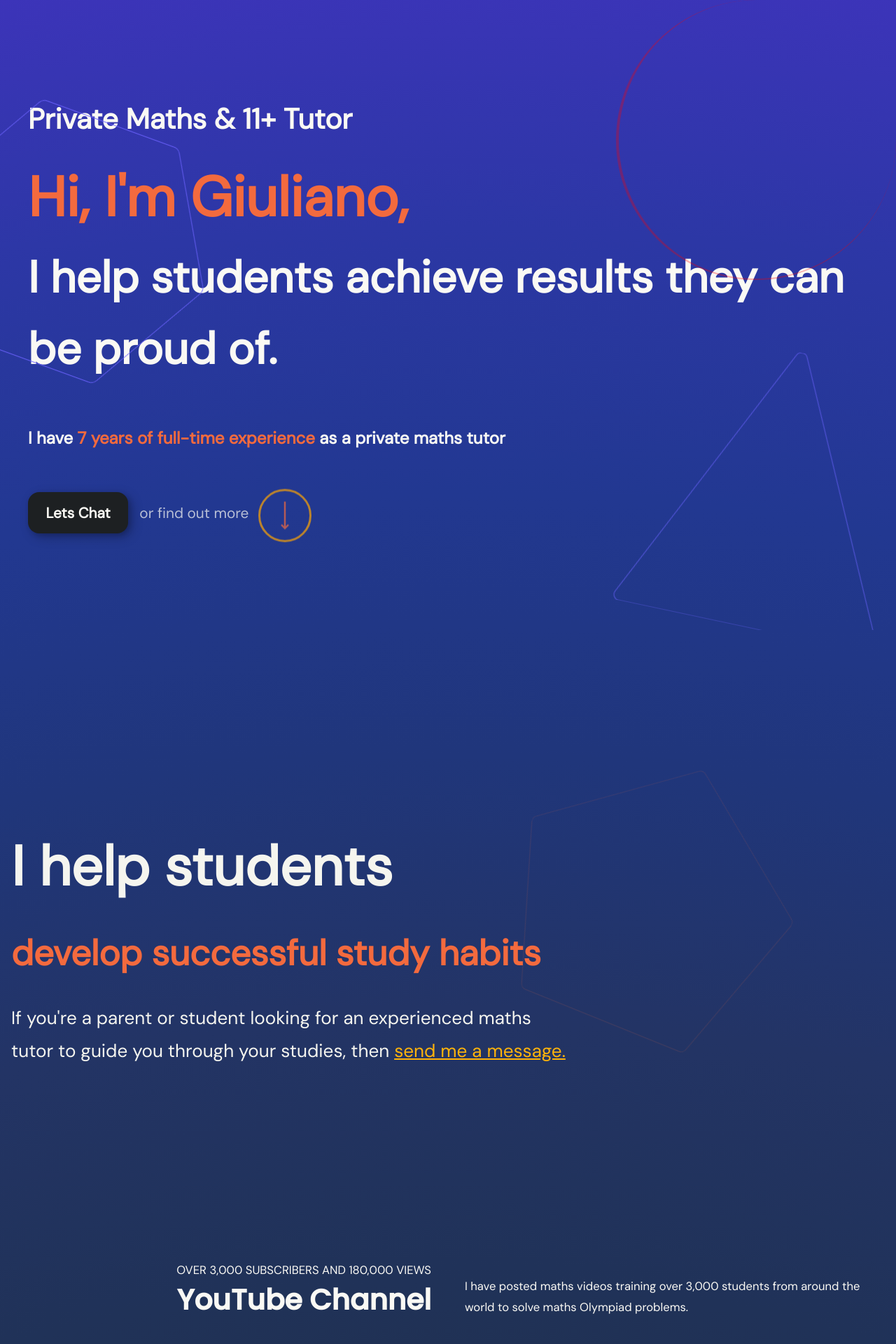
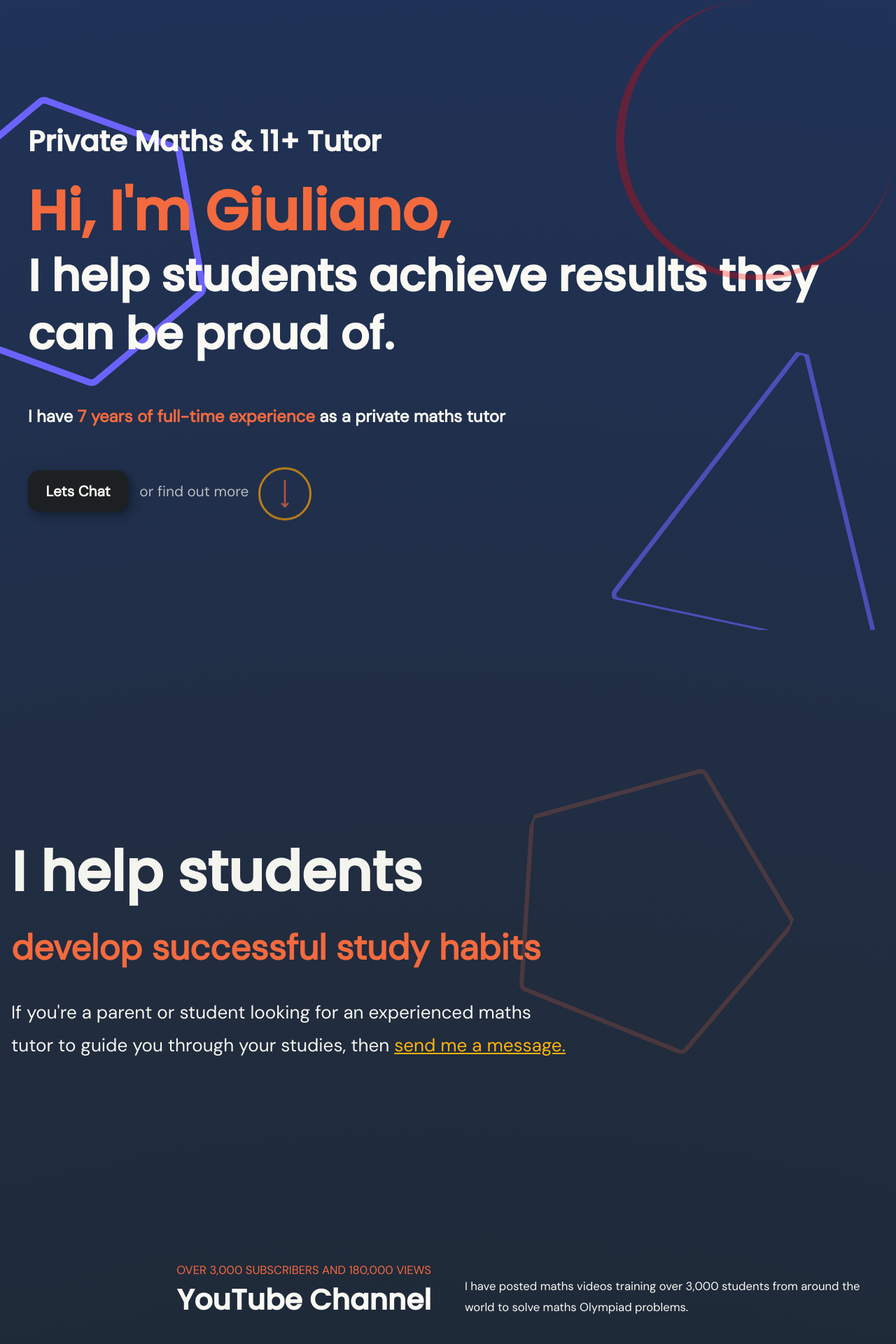
Before and after one commit to GG1982/ggmaths-site2, a Jekyll site: the page built from index.html, in a window 1280 px wide. Shown: the top 1920 px of the page at 70% size. Built offline with Jekyll 4.4.1, drawn with Linux system fonts in a browser that asks for light colours; nearby versions of some CDN libraries.

Commit message:
update shapes and rotate

```diff
--- a/_layouts/home.html
+++ b/_layouts/home.html
@@ -194,11 +194,14 @@ layout: default
 <!-- Main -->
     <!-- Private Tutor -->
     <section class="grid-parent private-tutor">
-        <div class="private-tutor__body flex-center body-width">
+        <div class="private-tutor__img flex-center">
             <div class="titles">
                 <p class="subtitle">11+, GCSE & A-Level Tutoring Support</p>
                 <h2 class="title">Private Tutoring</h2>
             </div>
+            <img src="assets/images/education.svg" alt="girl who graduated standing on top of books" class="svg">
+        </div>
+        <div class="private-tutor__body flex-center body-width">
             <p>
                 I've worked with students of all ages and abilities and have helped inspire confidence and passion for
                 learning maths.
@@ -209,23 +212,16 @@ layout: default
             <a href="https://www.google.com/search?q=gg+maths&rlz=1C1CHNY_enGB764GB764&oq=gg+maths&aqs=chrome..69i57j35i39j0i22i30j69i64l2j69i60j69i61l2.2511j0j7&sourceid=chrome&ie=UTF-8#lrd=0x48761923e87f01e1:0xb59e62c483b997c,1,,," class="button" target="_blank" rel="noreferrer noopener">View google Reviews</a>
         </div>
 
-        <div class="private-tutor__img flex-center">
-            <img src="assets/images/education.svg" alt="girl who graduated standing on top of books" class="svg">
-        </div>
     </section>
 
     <!-- Professional Tutoring -->
     <section class="grid-parent pro-tutoring">
 
-        <div class="pro-tutoring__img flex-center">
+        <div class="pro-tutoring__body flex-center body-width">
             <div class="titles">
                 <p class="subtitle">over {{ experience }} years of full-time experience</p>
                 <h2 class="title">Professional Tutoring</h2>
             </div>
-            <img src="assets/images/teaching.svg" alt="teacher teaching from blackboard" class="svg">
-        </div>
-
-        <div class="pro-tutoring__body flex-center body-width">
             <div>
                 <h2 class="subtitle">11+ Maths & English tutoring</h2>
                 <p>Experience with Dame Alice Owens, Latymer and St Michael's amongst many more. I aim for a passion for
@@ -248,6 +244,10 @@ layout: default
                     questions to
                     create an in-depth understanding. So, when you sit your exam, you will breeze through it.</p>
                 </div>
+            </div>
+
+            <div class="pro-tutoring__img flex-center">
+                <img src="assets/images/teaching.svg" alt="teacher teaching from blackboard" class="svg">
             </div>
     </section>
 
--- a/_sass/main.scss
+++ b/_sass/main.scss
@@ -118,7 +118,7 @@ body {
 }
 
 body {
-  background-image: radial-gradient(circle, #1d2022, #1d2329, #1d2730, #1e2937, #212c3e, #202f4b, #203258, #233465, #20367b, #223891, #2c37a5, #3c34b9);
+  background-image: radial-gradient(circle, #1d2022, #1d2329, #1d2730, #1e2937, #212c3e, #202f4b, #203258);
   color: $backgroundColor;
 }
 
@@ -173,6 +173,7 @@ a:hover {
 }
 
 .subtitle {
+  color: $clr-B;
   margin-bottom: -0.2rem;
   font-size: var(--step--2);
   text-transform: uppercase;
@@ -237,8 +238,8 @@ a:hover {
   width: 400px;
   // background-color: $bodyColor;
   opacity: 0.3;
-  border-left: 4px solid red;
-  border-bottom: 2px solid red;
+  border-left: 12px solid red;
+  border-bottom: 8px solid red;
   border-radius: 50%;
 }
 
@@ -247,6 +248,7 @@ a:hover {
   width: 450px;
   top: 120px;
   left: -10%;
+  z-index: -1;
   // opacity: 0.4;
   rotate: 20deg;
 }
@@ -257,6 +259,7 @@ a:hover {
   right: -25px;
   width: 400px;
   opacity: 0.6;
+  z-index: -1;
   rotate: 12deg;
 }
 
@@ -288,6 +291,8 @@ a:hover {
 }
 .header-title {
   font-size: var(--step-4);
+  font-family: $titleFont;
+  line-height: 1.3;
 }
 .header-title > span {
   color: #F36A3E;
@@ -296,6 +301,7 @@ a:hover {
 
 .header-subtitle {
   font-size: var(--step-2);
+  font-family: $titleFont;
 }
 
 @media (max-width: 550px) {
@@ -446,11 +452,12 @@ a:hover {
 .rotate-container > div {
   align-items: center;
   flex-wrap: wrap;
-  gap: 1em;
+  column-gap: 1em;
 }
 
 .rotate-title {
   font-size: var(--step-5);
+  font-family: $titleFont;
 }
 
 
@@ -459,13 +466,16 @@ a:hover {
   height: var(--rotate-text-height);
   font-size: var(--step-3);
   overflow: hidden;
+  width: max-content;
+  width: Min(100%, 900px)
 }
 
 .rotate-text > span {
   display: flex;
   color: #F36A3E;
   font-weight: bold;
-  height: fit-content;
+  width: max-content;
+  height: var(--rotate-text-height);
 
   animation: rotate-text cubic-bezier(0.64, -0.41, 0, 1.04) 14s infinite;
 }
@@ -479,6 +489,7 @@ a:hover {
   top: 180px;
   right: 140px;
   opacity: 0.2;
+  z-index: -1;
   rotate: 22deg;
   max-width: 400px;
 }
@@ -496,7 +507,7 @@ a:hover {
       font-size: var(--step-1);
     }
   .rotate-text > span {
-    font-size: var(--step--1);
+    // font-size: var(--step--1);
   }
 }
 
--- a/assets/js/main.js
+++ b/assets/js/main.js
@@ -10,4 +10,3 @@ const observer = new ResizeObserver((entries) => {
 )
 
 observer.observe(span)
-console.log("hello world")
```
Also changed, not shown: assets/images/hexagon.svg, assets/images/pentagon.svg, assets/images/triangle.svg. Lines whose indentation alone changed are shown as unchanged.
